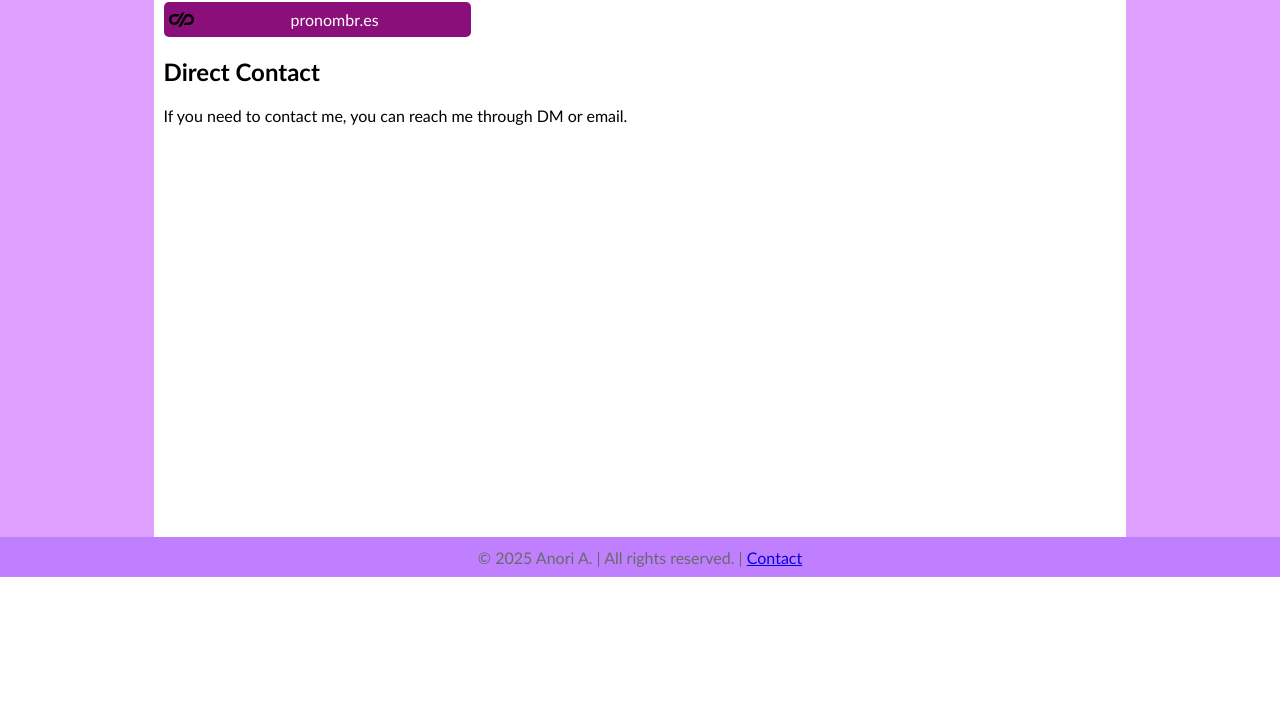
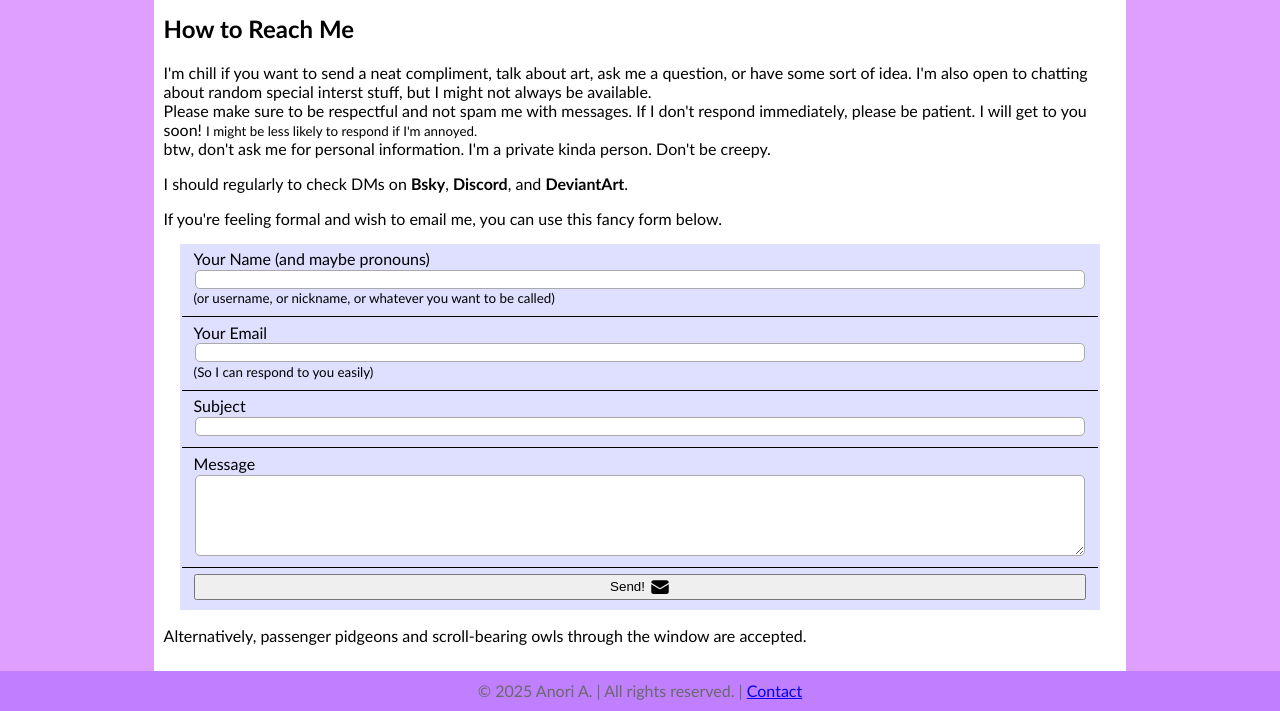
Before and after one commit to AnoriA1147/AnoriA1147.github.io, a plain HTML site: page docs/links.html in a window 1280 px wide. Shown: the part 223-934 px from the top of the page. Before the commit the page ends 800 px from the top, so only its background shows below. Drawn offline with Linux system fonts and the light colour scheme.

Commit message:
Updated links.html direct contact
Added an HTML mailto form to the direct contact section, conditions, and other channels of contact.
Minor: added aside-periwinkle. Edited index as such.

```diff
--- a/docs/assets/style.css
+++ b/docs/assets/style.css
@@ -4,6 +4,7 @@
   --bg-white: #ffffff;
   --occular-purple: #7f33cc;
   --hilite-yellow: #F2D03C;
+  --aside-periwinkle: #dfdfff;
 }
 
 html {
--- a/docs/links.html
+++ b/docs/links.html
@@ -53,6 +53,8 @@
       text-align: center;
       text-decoration: none;
       color: var(--button-text);
+      box-shadow: 0 0 0px white;
+      transition: background-color 0.3s ease, box-shadow 0.3s ease, transform 0.3s ease; /*if only i could transition so easily in real life*/
     }
     .contact-card span {
       text-decoration: none;
@@ -66,9 +68,36 @@
     }
     .contact-card:hover {
       color: black;
+      transform: scale(1.05);
       background-color: var(--hilite-yellow);
       box-shadow: 0 0 8px var(--hilite-yellow);
-      transition: background-color 0.3s ease, box-shadow 0.3s ease; /*if only i could transition so easily in real life*/
+    }
+
+    /*form styles*/
+    form {
+      background-color: var(--aside-periwinkle);
+      padding: 0;
+      margin: 1rem;
+    }
+    form fieldset {
+      display: flex;
+      flex-direction: column;
+      border: none;
+      border-top: black 1px solid;
+    }
+    input, textarea {
+      border-style: solid;
+      border-width: .5px;
+      border-color: darkgray;
+      margin: 1.5px;
+      border-radius: 5px;
+    }
+    input:focus, textarea:focus {
+      border-style: outset;
+      border-width: 2px;
+      border-color: #d369f1;
+      margin: 0px;
+      outline: none;
     }
   </style>
 </head>
@@ -94,7 +123,7 @@
               <img src="images/simpleicons/youtube.svg" alt="YouTube Icon (by simpleicons.org)">
               <span>My YouTube Channel (@AnoriA1147)</span>
             </a>
-            <a href="https://bsky.app/profile/anoria1147.bsky.social" target="_blank" class="contact-card" style="--button: #1185FE;">
+            <a href="https://bsky.app/profile/anoria1147.bsky.social" target="_blank" class="contact-card" style="--button: #1185FE; --button-text: white;">
               <img src="images/simpleicons/bluesky.svg" alt="Bluesky Icon (by simpleicons.org)">
               <span>My Bluesky (@anoria1147.bsky.social)</span>
             </a>
@@ -110,15 +139,43 @@
               <img src="images/simpleicons/pronounsdotpage.svg" alt="Pronouns.page Icon (by simpleicons.org)">
               <span>pronouns.page</span>
             </a>
-            <a href="https://pronombr.es/@AnoriA1147" target="_blank" class="contact-card" style="--button: #8b0f7a; --button-text: white;">
-              <img src="images/simpleicons/pronounsdotpage.svg" alt="Pronouns.page Icon (by simpleicons.org)">
-              <span>pronombr.es</span>
-            </a>
           </div>
         </section>
         <section>
-          <h2>Direct Contact</h2>
-          <p>If you need to contact me, you can reach me through DM or email.</p>
+          <h2>How to Reach Me</h2>
+          <p>I'm chill if you want to send a neat compliment, talk about art, ask me a question, or have some sort of idea. I'm also open to chatting about random special interst stuff, but I might not always be available.
+          <br>Please make sure to be respectful and not spam me with messages. If I don't respond immediately, please be patient. I will get to you soon! <small>I might be less likely to respond if I'm annoyed.</small>
+          <br>btw, don't ask me for personal information. I'm a private kinda person. Don't be creepy.</p>
+          <p>I should regularly to check DMs on <b>Bsky</b>, <b>Discord</b>, and <b>DeviantArt</b>.</p>
+          <p>If you're feeling formal and wish to email me, you can use this fancy form below.</p>
+          <form style="background-color: var(--aside-periwinkle);" action="mailto:vivienschoell@anoria.gay" method="POST" enctype="text/plain">
+            <fieldset style="border-top: none;">
+              <label for="name">Your Name (and maybe pronouns)</label>
+              <input type="text" id="name" name="name" required>
+              <small>(or username, or nickname, or whatever you want to be called)</small>
+            </fieldset>
+            <fieldset>
+              <label for="email">Your Email</label>
+              <input type="email" id="_replyto" name="email" required>
+              <small>(So I can respond to you easily)</small>
+            </fieldset>
+            <fieldset>
+              <label for="subject">Subject</label>
+              <input type="text" id="subject" name="subject" required>
+              <span></span>
+            </fieldset>
+            <fieldset>
+              <label for="message">Message</label>
+              <textarea id="message" name="message" rows="5" required></textarea>
+            </fieldset>
+            <fieldset>
+              <button type="submit" style="display: flex; align-items: center; justify-content: center; gap: 5px">
+                <span>Send!</span>
+                <img src="images/heroicons/envelope.svg" alt="Envelope Icon (by heroicons.com)" width="20">
+              </button>
+            </fieldset>
+          </form>
+          <p>Alternatively, passenger pidgeons and scroll-bearing owls through the window are accepted.</p>
         </section>
       </div>
     </div>
```
Also changed, not shown: docs/index.html (+1 -1 lines), docs/images/heroicons/envelope.svg (added).
